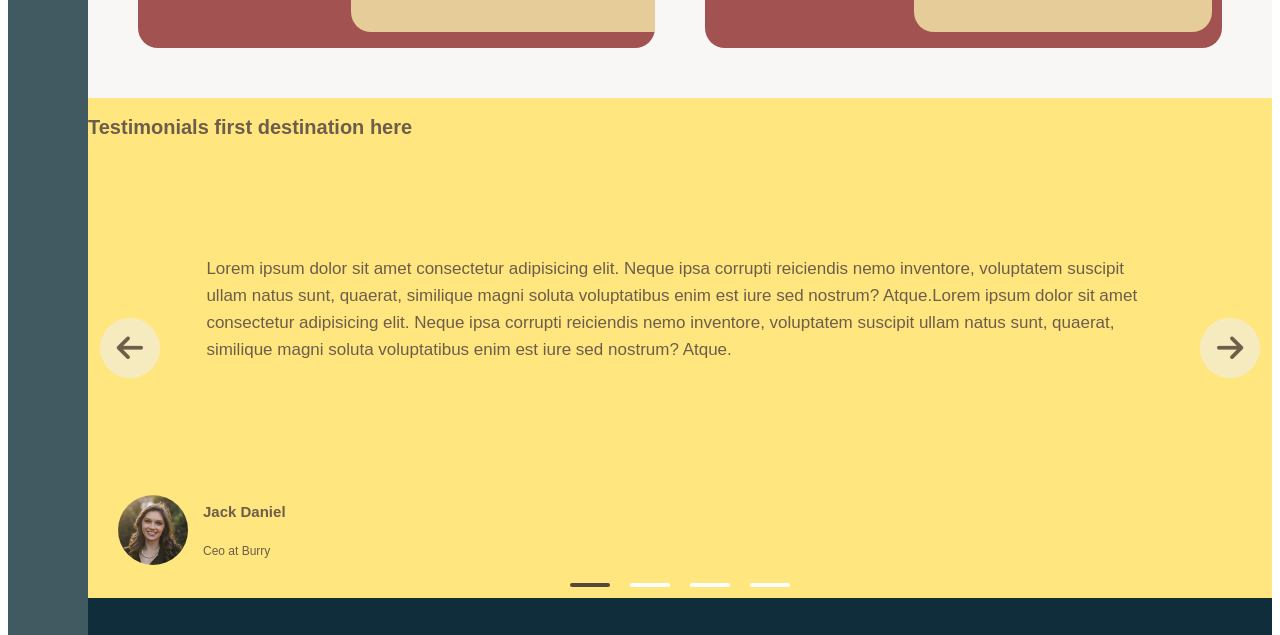
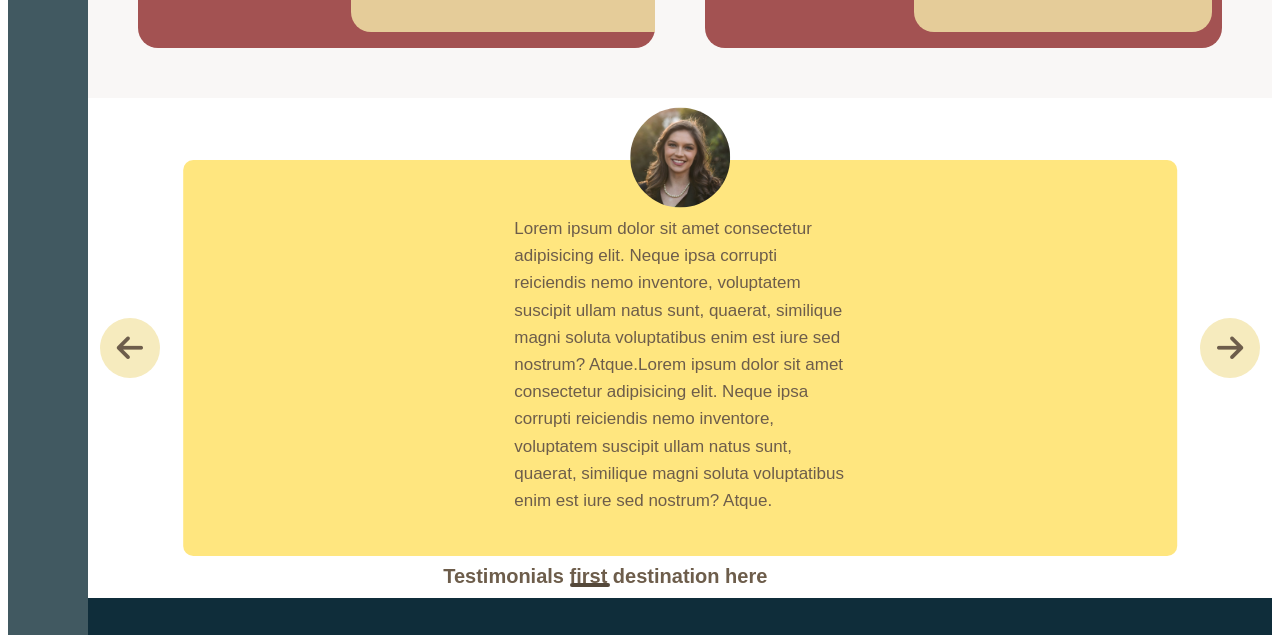
Before and after one commit to RezaRadfarDeveloper/restaurant, a website built with webpack: page index.html in a window 1280 px wide. Shown: the part 3976-4611 px from the top of the page. Built offline with nearby package versions, Linux system fonts and the light colour scheme.

Commit message:
update testimonial box design

```diff
--- a/index.html
+++ b/index.html
@@ -201,7 +201,13 @@
           <i class="fa-solid arrow fa-3x fa-arrow-left"></i>
         </div>
         <div class="testimonials__box testimonials__box--1">
-          <h1>Testimonials first destination here</h1>
+          <div class="testimonials__details">
+            <img
+              src="./img/realtor-2.jpeg"
+              class="testimonials__img"
+              alt="chef two"
+            />
+          </div>
           <p class="testimonials__text">
             Lorem ipsum dolor sit amet consectetur adipisicing elit. Neque ipsa
             corrupti reiciendis nemo inventore, voluptatem suscipit ullam natus
@@ -211,18 +217,16 @@
             suscipit ullam natus sunt, quaerat, similique magni soluta
             voluptatibus enim est iure sed nostrum? Atque.
           </p>
+          <h1>Testimonials first destination here</h1>
+        </div>
+        <div class="testimonials__box testimonials__box--2">
           <div class="testimonials__details">
             <img
               src="./img/realtor-2.jpeg"
               class="testimonials__img"
               alt="chef two"
             />
-            <h4 class="testimonials__name">Jack Daniel</h4>
-            <p class="testimonials__position">Ceo at Burry</p>
           </div>
-        </div>
-        <div class="testimonials__box testimonials__box--2">
-          <h1>Testimonials Second destination here</h1>
           <p class="testimonials__text">
             Lorem ipsum dolor sit amet consectetur adipisicing elit. Neque ipsa
             corrupti reiciendis nemo inventore, voluptatem suscipit ullam natus
@@ -232,18 +236,17 @@
             suscipit ullam natus sunt, quaerat, similique magni soluta
             voluptatibus enim est iure sed nostrum? Atque.
           </p>
+          <h1>Testimonials Third destination here</h1>
+        </div>
+        <div class="testimonials__box testimonials__box--3">
           <div class="testimonials__details">
             <img
               src="./img/realtor-2.jpeg"
               class="testimonials__img"
               alt="chef two"
             />
-            <h4 class="testimonials__name">Jack Daniel</h4>
-            <p class="testimonials__position">Ceo at Burry</p>
           </div>
-        </div>
-        <div class="testimonials__box testimonials__box--3">
-          <h1>Testimonials Third destination here</h1>
+
           <p class="testimonials__text">
             Lorem ipsum dolor sit amet consectetur adipisicing elit. Neque ipsa
             corrupti reiciendis nemo inventore, voluptatem suscipit ullam natus
@@ -253,18 +256,16 @@
             suscipit ullam natus sunt, quaerat, similique magni soluta
             voluptatibus enim est iure sed nostrum? Atque.
           </p>
+          <h1>Testimonials Third destination here</h1>
+        </div>
+        <div class="testimonials__box testimonials__box--4">
           <div class="testimonials__details">
             <img
               src="./img/realtor-2.jpeg"
               class="testimonials__img"
               alt="chef two"
             />
-            <h4 class="testimonials__name">Jack Daniel</h4>
-            <p class="testimonials__position">Ceo at Burry</p>
           </div>
-        </div>
-        <div class="testimonials__box testimonials__box--3">
-          <h1>Testimonials four destination here</h1>
           <p class="testimonials__text">
             Lorem ipsum dolor sit amet consectetur adipisicing elit. Neque ipsa
             corrupti reiciendis nemo inventore, voluptatem suscipit ullam natus
@@ -274,15 +275,8 @@
             suscipit ullam natus sunt, quaerat, similique magni soluta
             voluptatibus enim est iure sed nostrum? Atque.
           </p>
-          <div class="testimonials__details">
-            <img
-              src="./img/realtor-2.jpeg"
-              class="testimonials__img"
-              alt="chef two"
-            />
-            <h4 class="testimonials__name">Laura Daniel</h4>
-            <p class="testimonials__position">Senior at App</p>
-          </div>
+
+          <h1>Testimonials four destination here</h1>
         </div>
         <div class="testimonials__arrow testimonials__arrow--right">
           <i class="fa-solid arrow fa-3x fa-arrow-right"></i>
--- a/sass/_testimonials.scss
+++ b/sass/_testimonials.scss
@@ -1,5 +1,5 @@
 .testimonials {
-  background-color: $color-primary-dark;
+  background-color: white;
   grid-row: 5 / 6;
   grid-column: full-start / full-end;
   position: relative;
@@ -39,20 +39,22 @@
     }
   }
   &__box {
-    width: 100%;
-    height: 100%;
+    width: 40%;
+    height: 64%;
     background-color: #ffe67f;
     position: absolute;
     top: 50%;
     left: 50%;
+    border-radius: 1rem;
     display: grid;
-    grid-template-rows: min-content 1fr min-content;
+    grid-template-rows: 1fr min-content;
     grid-row-gap: 1.5rem;
-    padding: 3.8rem 10rem;
+    padding: 3.8rem 26rem;
+    margin-top: 1rem;
     transition: transform 0.7s ease-in-out;
   }
   &__text {
-    width: 80%;
+    width: 70%;
     font-size: 1.7rem;
     align-self: center;
     justify-self: center;
@@ -63,16 +65,13 @@
   }
 
   &__details {
-    display: grid;
-    grid-template-columns: min-content 1fr;
-    align-items: center;
-    grid-template-rows: repeat(2, min-content);
-    padding: 1.5rem 3rem;
-    grid-column-gap: 1.5rem;
+    position: absolute;
+    left: 50%;
+    transform: translate(-50%, -50%);
   }
   &__img {
-    width: 7rem;
-    height: 7rem;
+    width: 10rem;
+    height: 10rem;
     border-radius: 50%;
     grid-row: 1/3;
   }
```
Also changed, not shown: css/style.css, dist/index.html, dist/main.css.
